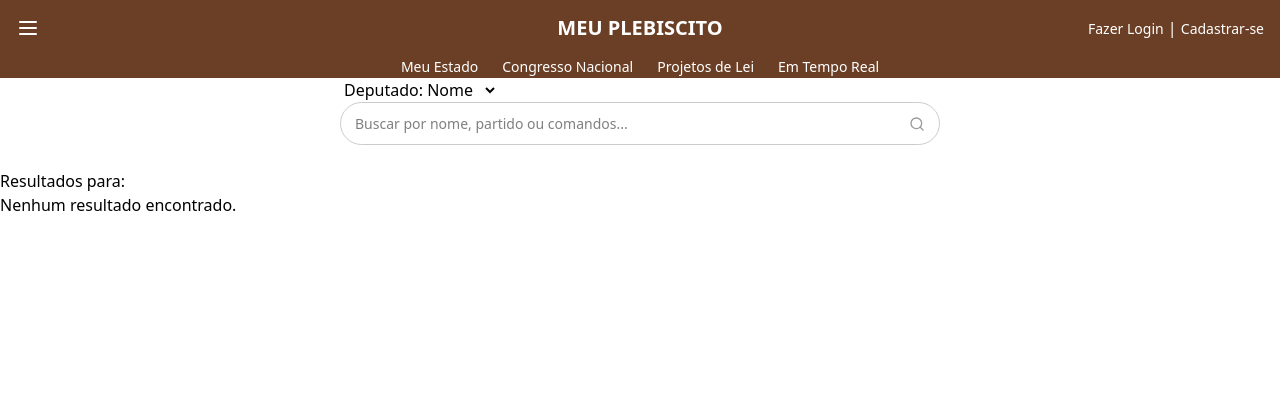
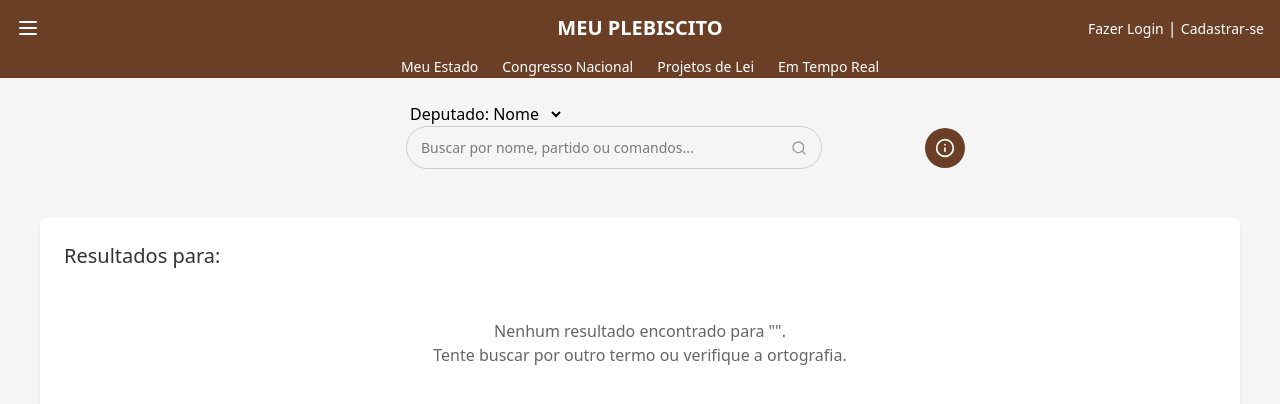
Before and after one commit to ES2-UFPI/MeuPlebiscito, a React (Vite) app: page /buscar in a window 1280 px wide. Shown: the top 404 px of the page. Built offline with nearby package versions, Linux system fonts and the light colour scheme.

Commit message:
Composicao inicial da pagina buscados #19

```diff
--- /dev/null
+++ b/src/components/ExplanationLLM.jsx
@@ -0,0 +1,32 @@
+import { User } from "lucide-react";
+
+const ResultadoBusca = ({ deputado }) => {
+  return (
+    <div className="resultado-busca">
+      <div className="resultado-busca__foto">
+        {deputado.urlFoto ? (
+          <img
+            src={deputado.urlFoto || "/placeholder.svg"}
+            alt={deputado.nome}
+          />
+        ) : (
+          <div className="resultado-busca__foto-placeholder">
+            <User size={32} />
+          </div>
+        )}
+      </div>
+      <div className="resultado-busca__info">
+        <h3 className="resultado-busca__nome">{deputado.nome}</h3>
+        <div className="resultado-busca__detalhes">
+          <span className="resultado-busca__partido">
+            {deputado.siglaPartido}
+          </span>
+          <span className="resultado-busca__separador">•</span>
+          <span className="resultado-busca__estado">{deputado.siglaUf}</span>
+        </div>
+      </div>
+    </div>
+  );
+};
+
+export default ResultadoBusca;
--- /dev/null
+++ b/src/components/SearchResult.jsx
@@ -0,0 +1,32 @@
+import { User } from "lucide-react";
+
+const ResultadoBusca = ({ deputado }) => {
+  return (
+    <div className="resultado-busca">
+      <div className="resultado-busca__foto">
+        {deputado.urlFoto ? (
+          <img
+            src={deputado.urlFoto || "/placeholder.svg"}
+            alt={deputado.nome}
+          />
+        ) : (
+          <div className="resultado-busca__foto-placeholder">
+            <User size={32} />
+          </div>
+        )}
+      </div>
+      <div className="resultado-busca__info">
+        <h3 className="resultado-busca__nome">{deputado.nome}</h3>
+        <div className="resultado-busca__detalhes">
+          <span className="resultado-busca__partido">
+            {deputado.siglaPartido}
+          </span>
+          <span className="resultado-busca__separador">•</span>
+          <span className="resultado-busca__estado">{deputado.siglaUf}</span>
+        </div>
+      </div>
+    </div>
+  );
+};
+
+export default ResultadoBusca;
--- a/src/index.css
+++ b/src/index.css
@@ -236,3 +236,232 @@
 .autenticacao__link_Home:hover {
   text-decoration: underline;
 }
+
+/* >>>>>>>>> Searched.jsx <<<<<<<<<<*/
+.pagina-busca {
+  background-color: #f5f5f5;
+  min-height: 100vh;
+  padding: 24px;
+}
+
+.pagina-busca__cabecalho {
+  margin-bottom: 24px;
+}
+
+.pagina-busca__barra {
+  display: flex;
+  align-items: center;
+  gap: 12px;
+  max-width: 650px;
+  margin: 0 auto;
+}
+
+.botao-explicacao {
+  display: flex;
+  align-items: center;
+  justify-content: center;
+  width: 40px;
+  height: 40px;
+  border-radius: 50%;
+  background-color: #6b3f26;
+  color: white;
+  border: none;
+  cursor: pointer;
+  transition: background-color 0.2s;
+}
+
+.botao-explicacao:hover {
+  background-color: #8b5e45;
+}
+
+.pagina-busca__conteudo {
+  display: flex;
+  flex-direction: column;
+  gap: 24px;
+  max-width: 1200px;
+  margin: 0 auto;
+}
+
+.pagina-busca__resultados {
+  background-color: white;
+  border-radius: 8px;
+  padding: 24px;
+  box-shadow: 0 2px 4px rgba(0, 0, 0, 0.05);
+}
+
+.pagina-busca__titulo {
+  font-size: 20px;
+  margin-bottom: 16px;
+  color: #333;
+}
+
+.pagina-busca__carregando,
+.pagina-busca__sem-resultados {
+  display: flex;
+  flex-direction: column;
+  align-items: center;
+  justify-content: center;
+  padding: 32px;
+  text-align: center;
+  color: #666;
+}
+
+.pagina-busca__carregando .loading-spinner {
+  width: 32px;
+  height: 32px;
+  margin-bottom: 16px;
+}
+
+.pagina-busca__lista {
+  display: grid;
+  grid-template-columns: repeat(auto-fill, minmax(300px, 1fr));
+  gap: 16px;
+}
+
+.pagina-busca__item {
+  border: 1px solid #eee;
+  border-radius: 8px;
+  overflow: hidden;
+  transition: transform 0.2s, box-shadow 0.2s;
+}
+
+.pagina-busca__item:hover {
+  transform: translateY(-2px);
+  box-shadow: 0 4px 8px rgba(0, 0, 0, 0.1);
+}
+
+.pagina-busca__explicacao {
+  position: fixed;
+  bottom: 24px;
+  right: 24px;
+  width: 100%;
+  max-width: 400px;
+  z-index: 100;
+}
+
+/* >>>>>>>>> ResultadoBusca.jsx <<<<<<<<<<*/
+.resultado-busca {
+  display: flex;
+  align-items: center;
+  gap: 16px;
+  padding: 16px;
+}
+
+.resultado-busca__foto {
+  width: 64px;
+  height: 64px;
+  border-radius: 50%;
+  overflow: hidden;
+  background-color: #f0f0f0;
+  display: flex;
+  align-items: center;
+  justify-content: center;
+}
+
+.resultado-busca__foto img {
+  width: 100%;
+  height: 100%;
+  object-fit: cover;
+}
+
+.resultado-busca__foto-placeholder {
+  display: flex;
+  align-items: center;
+  justify-content: center;
+  width: 100%;
+  height: 100%;
+  background-color: #ddd;
+  color: #666;
+}
+
+.resultado-busca__info {
+  flex: 1;
+}
+
+.resultado-busca__nome {
+  font-size: 16px;
+  font-weight: 600;
+  margin-bottom: 4px;
+  color: #333;
+}
+
+.resultado-busca__detalhes {
+  display: flex;
+  align-items: center;
+  gap: 8px;
+  font-size: 14px;
+  color: #666;
+}
+
+.resultado-busca__partido {
+  font-weight: 500;
+}
+
+.resultado-busca__separador {
+  font-size: 10px;
+  opacity: 0.5;
+}
+
+/* >>>>>>>>> ExplicacaoLLM.jsx <<<<<<<<<<*/
+.explicacao-llm {
+  background-color: white;
+  border-radius: 8px;
+  box-shadow: 0 4px 12px rgba(0, 0, 0, 0.15);
+  overflow: hidden;
+}
+
+.explicacao-llm__cabecalho {
+  display: flex;
+  align-items: center;
+  justify-content: space-between;
+  padding: 12px 16px;
+  background-color: #6b3f26;
+  color: white;
+}
+
+.explicacao-llm__titulo {
+  font-size: 16px;
+  font-weight: 600;
+}
+
+.explicacao-llm__fechar {
+  background: none;
+  border: none;
+  color: white;
+  cursor: pointer;
+  display: flex;
+  align-items: center;
+  justify-content: center;
+  padding: 4px;
+  border-radius: 4px;
+  transition: background-color 0.2s;
+}
+
+.explicacao-llm__fechar:hover {
+  background-color: rgba(255, 255, 255, 0.2);
+}
+
+.explicacao-llm__conteudo {
+  padding: 16px;
+  font-size: 14px;
+  line-height: 1.5;
+  color: #333;
+  max-height: 300px;
+  overflow-y: auto;
+}
+
+.explicacao-llm__carregando {
+  display: flex;
+  flex-direction: column;
+  align-items: center;
+  justify-content: center;
+  padding: 24px;
+  text-align: center;
+  color: #666;
+}
+
+.explicacao-llm__carregando .loading-spinner {
+  width: 24px;
+  height: 24px;
+  margin-bottom: 12px;
+}
--- a/src/pages/Searched.jsx
+++ b/src/pages/Searched.jsx
@@ -1,15 +1,26 @@
-import React, { useEffect, useState } from "react";
+"use client";
+
+import { useEffect, useState } from "react";
 import { useLocation } from "react-router-dom";
 import SearchBar from "../components/SearchBar";
+import ResultadoBusca from "../components/SearchResult";
+import ExplicacaoLLM from "../components/ExplanationLLM";
+import { Info } from "lucide-react";
 
 const Searched = () => {
   const [resultados, setResultados] = useState([]);
+  const [carregando, setCarregando] = useState(false);
+  const [mostrarExplicacao, setMostrarExplicacao] = useState(false);
+  const [explicacao, setExplicacao] = useState("");
+  // eslint-disable-next-line no-unused-vars
+  const [carregandoExplicacao, setCarregandoExplicacao] = useState(false);
   const location = useLocation();
   const query = new URLSearchParams(location.search).get("q");
 
   useEffect(() => {
     if (!query) return;
 
+    setCarregando(true);
     fetch(`http://localhost:8000/deputados?nome=${encodeURIComponent(query)}`)
       .then((res) => res.json())
       .then((data) => {
@@ -19,30 +30,93 @@ const Searched = () => {
           setResultados([]);
         }
       })
-      .catch(() => setResultados([]));
+      .catch(() => setResultados([]))
+      .finally(() => setCarregando(false));
   }, [query]);
+
+  const gerarExplicacao = async () => {
+    if (!query) return;
+
+    setCarregandoExplicacao(true);
+    setMostrarExplicacao(true);
+    setExplicacao("");
+
+    try {
+      // mock de chamada para API de LLM
+      //  substituir por uma chamada real para API de LLM
+      await new Promise((resolve) => setTimeout(resolve, 1500));
+
+      // Texto de exemplo - substitua pela resposta real da API
+      const textoExplicacao = `O termo "${query}" refere-se a um representante político no Brasil.
+      Deputados são membros do poder legislativo eleitos para representar os interesses da população
+      e criar leis. Eles podem ser deputados federais (Câmara dos Deputados) ou estaduais
+      (Assembleias Legislativas). Suas principais funções incluem propor, discutir e votar projetos
+      de lei, fiscalizar o poder executivo e representar os interesses de seus eleitores.`;
+
+      setExplicacao(textoExplicacao);
+    } catch (error) {
+      console.error("Erro ao gerar explicação:", error);
+      setExplicacao(
+        "Não foi possível gerar uma explicação no momento. Tente novamente mais tarde."
+      );
+    } finally {
+      setCarregandoExplicacao(false);
+    }
+  };
 
   return (
     <div className="pagina-busca">
+      <div className="pagina-busca__cabecalho">
+        <div className="pagina-busca__barra">
           <SearchBar />
-      <h2>
+          <button
+            className="botao-explicacao"
+            onClick={gerarExplicacao}
+            title="Obter explicação sobre esta busca"
+          >
+            <Info size={20} />
+          </button>
+        </div>
+      </div>
+
+      <div className="pagina-busca__conteudo">
+        <div className="pagina-busca__resultados">
+          <h2 className="pagina-busca__titulo">
             Resultados para: <strong>{query}</strong>
           </h2>
-      {resultados.length === 0 ? (
-        <p>Nenhum resultado encontrado.</p>
+
+          {carregando ? (
+            <div className="pagina-busca__carregando">
+              <div className="loading-spinner"></div>
+              <p>Carregando resultados...</p>
+            </div>
+          ) : resultados.length === 0 ? (
+            <div className="pagina-busca__sem-resultados">
+              <p>Nenhum resultado encontrado para "{query}".</p>
+              <p>Tente buscar por outro termo ou verifique a ortografia.</p>
+            </div>
           ) : (
-        <ul>
-          {resultados.map((dep) => (
-            <li key={dep.id}>
-              <h3>{dep.nome}</h3>
-              <p>
-                Partido: {dep.sigla_partido} — Estado: {dep.sigla_uf}
-              </p>
+            <ul className="pagina-busca__lista">
+              {resultados.map((deputado) => (
+                <li key={deputado.id} className="pagina-busca__item">
+                  <ResultadoBusca deputado={deputado} />
                 </li>
               ))}
             </ul>
           )}
         </div>
+
+        {mostrarExplicacao && (
+          <div className="pagina-busca__explicacao">
+            <ExplicacaoLLM
+              query={query}
+              explicacao={explicacao}
+              onClose={() => setMostrarExplicacao(false)}
+            />
+          </div>
+        )}
+      </div>
+    </div>
   );
 };
 
```
Lines whose indentation alone changed are shown as unchanged.
